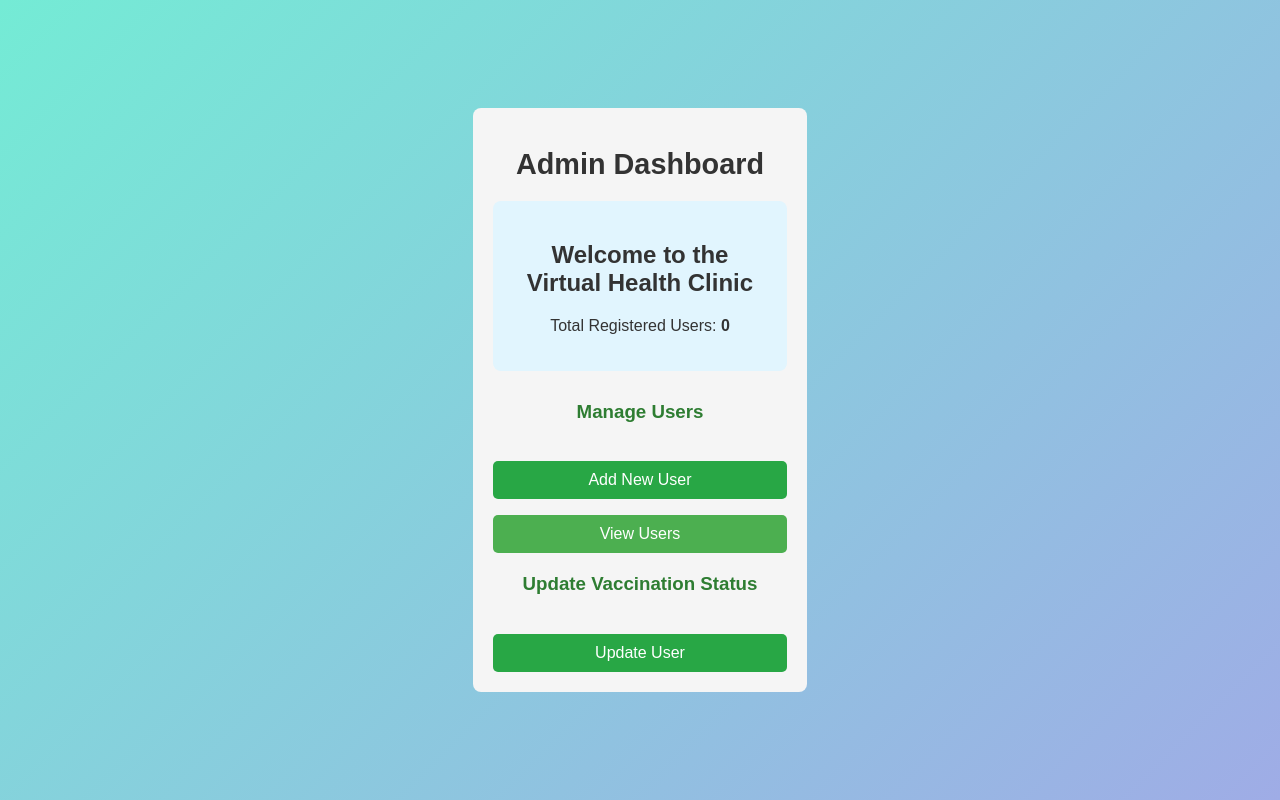
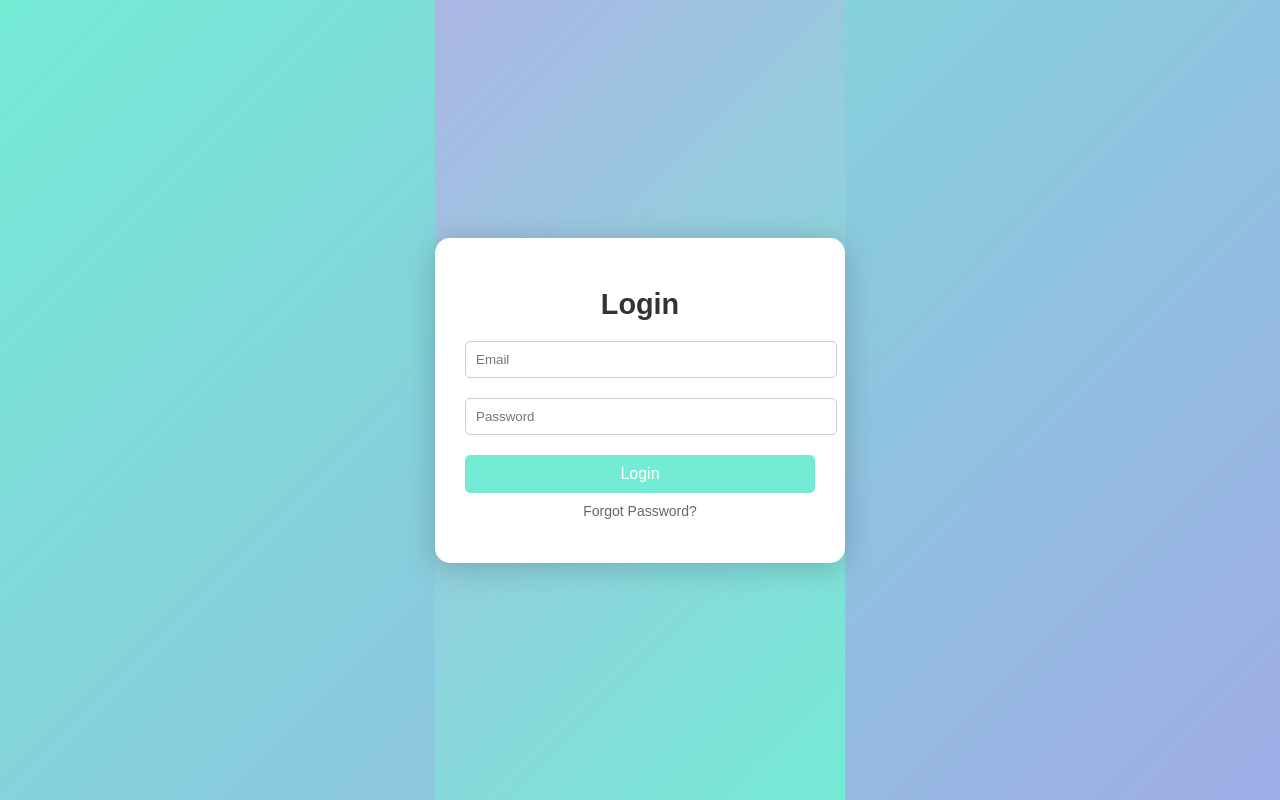
Before and after one commit to vyoma-bits/virtual_clinic_2, a React (Create React App) app in the folder frontend/virtual-health-clinic/: page / in a window 1280 px wide. Built offline with nearby package versions, Linux system fonts and the light colour scheme; no server answers.

Commit message:
Update App.js

```diff
--- a/frontend/virtual-health-clinic/src/App.js
+++ b/frontend/virtual-health-clinic/src/App.js
@@ -16,13 +16,13 @@
   return (
     <Router>
       <Routes>
-        <Route path="/" element={<Admin />} />
+        <Route path="/" element={<LoginPage />} />
         <Route path="/add-user" element={<AddUser />} />
         <Route path="/update" element={<UpdateUser />} /> {/* Corrected here */}
         <Route path="/users" element={<ViewUsers />} />
         <Route path="/home/:userId" element={<Home />} />
         <Route path="/profile/:userId" element={<Profile />} />
-        <Route  path="/login" element={<LoginPage />} />
+        <Route  path="/admin" element={<Admin />} />
 
         <Route path="/doctors" element={<Doctors />} />
         <Route path="/connect/:roomId" element={<VideoCall />} />
```
